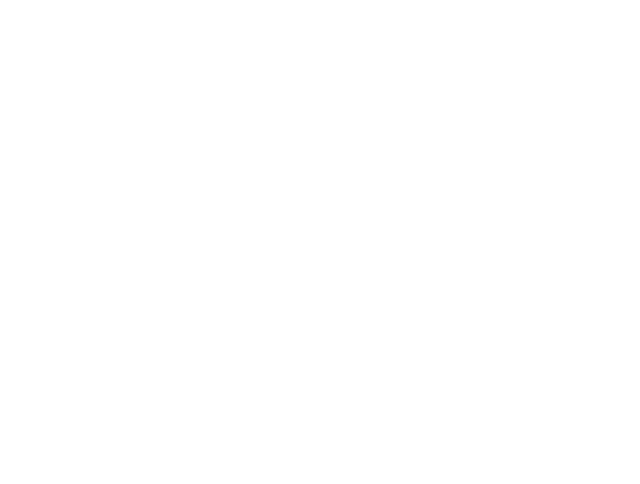
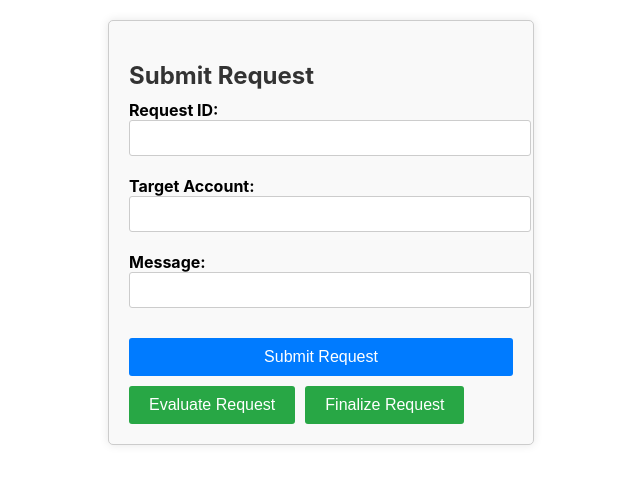
Before and after one commit to SUY113/trustPay-Dapp, a React (Create React App) app: page /advance-payment-request in a window 1280 px wide. Before the commit this address had no page. Shown: the top 484 px of the page, without its empty margins (319-959 px from the left). Built offline with nearby package versions, Linux system fonts and the light colour scheme.

Commit message:
Update mint Token, Multisign UI(NotTest)

```diff
--- a/src/App.js
+++ b/src/App.js
@@ -8,6 +8,8 @@ import InputInfoPage from './components/Database/InputInfoPage';
 import DashboardStaff from './components/Database/DashboardStaff';
 import DashboardAccountant from './components/Database/DashboardAccountant';
 import DashboardManager from './components/Database/DashboardManager';
+import AdvancePaymentRequest from './components/Multisign/AdvancePaymentRequest';
+import AdvancePaymentResponse from './components/Multisign/AdvancePaymentResponse';
 
 function App() {
   return (
@@ -21,6 +23,8 @@ function App() {
           <Route path="/dashboard-Staff" element={<DashboardStaff/>}/>
           <Route path="/dashboard-Accountant" element={<DashboardAccountant/>}/>
           <Route path="/dashboard-Manager" element={<DashboardManager/>}/>
+          <Route path="/advance-payment-request" element={<AdvancePaymentRequest/>}/>
+          <Route path="/advance-payment-response" element={<AdvancePaymentResponse/>}/>
         </Routes>
       </div>
     </Router>
--- a/src/components/Database/DashboardStaff.js
+++ b/src/components/Database/DashboardStaff.js
@@ -68,6 +68,14 @@ function DashboardStaff() {
     handleSubmit(new Event('submit'));
   };
 
+  const handleAdvancePaymentClick = () => {
+    if (userName.toLowerCase() === 'admin') {
+      navigate('/advance-payment-request');
+    } else {
+      navigate('/advance-payment-response');
+    }
+  };
+
   return (
     <div className="dashboard-container">
       <div className="query-form">
@@ -98,7 +106,7 @@ function DashboardStaff() {
         )}
       </div>
       <div className="actions">
-        <button type="button">Ứng Tiền</button>
+        <button type="button" onClick={handleAdvancePaymentClick}>Ứng Tiền</button>
         <button type="button">Chuyển</button>
         <button type="button">Đổi ETH</button>
         <button type="button" onClick={handleUpdateClick}>Update</button>
--- /dev/null
+++ b/src/components/Multisign/AdvancePaymentRequest.css
@@ -0,0 +1,82 @@
+.request-form-container {
+  width: 30%;
+  margin: 20px auto;
+  padding: 20px;
+  border: 1px solid #ccc;
+  border-radius: 5px;
+  box-shadow: 0 0 10px rgba(0, 0, 0, 0.1);
+  background-color: #f9f9f9;
+}
+
+.request-form-container h2 {
+  font-size: 1.5rem;
+  margin-bottom: 10px;
+  color: #333;
+}
+
+.request-form-container form {
+  display: flex;
+  flex-direction: column;
+  width: 100%;
+  max-width: 400px;
+}
+
+.request-form-container label {
+  margin-bottom: 10px;
+  font-size: 1rem;
+}
+
+.request-form-container input[type="text"] {
+  width: 100%;
+  padding: 8px;
+  font-size: 1rem;
+  border: 1px solid #ccc;
+  border-radius: 3px;
+}
+
+.request-form-container button[type="submit"] {
+  margin-top: 10px;
+  padding: 10px;
+  font-size: 1rem;
+  background-color: #007bff;
+  color: #fff;
+  border: none;
+  border-radius: 3px;
+  cursor: pointer;
+}
+
+.request-form-container button[type="submit"]:hover {
+  background-color: #0056b3;
+}
+
+.request-form-container .button-group {
+  margin-top: 20px;
+}
+
+.request-form-container .evaluate-request-button,
+.request-form-container .finalize-request-button {
+  padding: 10px 20px;
+  font-size: 1rem;
+  margin-right: 10px;
+  margin-top: 10px;
+  background-color: #28a745;
+  color: #fff;
+  border: none;
+  border-radius: 3px;
+  cursor: pointer;
+}
+
+.request-form-container .evaluate-request-button:hover,
+.request-form-container .finalize-request-button:hover {
+  background-color: #218838;
+}
+
+.request-form-container .error-message {
+  margin-top: 10px;
+  color: #dc3545;
+}
+
+.request-form-container .success-message {
+  margin-top: 10px;
+  color: #28a745;
+}
--- /dev/null
+++ b/src/components/Multisign/AdvancePaymentRequest.js
@@ -0,0 +1,92 @@
+import React, { useState } from 'react';
+import axios from 'axios';
+import './AdvancePaymentRequest.css';
+
+function AdvancePaymentRequest() {
+  const [requestID, setRequestID] = useState('');
+  const [targetAccount, setTargetAccount] = useState('');
+  const [message, setMessage] = useState('');
+  const [errorMessage, setErrorMessage] = useState('');
+  const [successMessage, setSuccessMessage] = useState('');
+
+  const handleSubmit = async (event) => {
+    event.preventDefault();
+
+    try {
+      await axios.post('http://localhost:3000/submit-request', {
+        requestID: requestID,
+        targetAccount: targetAccount,
+        message: message
+      });
+
+      setSuccessMessage('Request submitted successfully.');
+      setErrorMessage('');
+    } catch (error) {
+      console.error('Error:', error);
+      setErrorMessage('Failed to submit request.');
+      setSuccessMessage('');
+    }
+  };
+
+  const handleEvaluateRequest = async () => {
+    try {
+      const res = await axios.post('http://localhost:3000/evaluate-request', { requestID });
+      setMessage(res.data.result);
+    } catch (error) {
+      setMessage(error.res.data.error);
+    }
+  };
+
+  const handleFinalizeRequest = async () => {
+    try {
+      const res = await axios.post('http://localhost:3000/finalize-request', { requestID });
+      setMessage(res.data.result);
+    } catch (error) {
+      setMessage(error.res.data.error);
+    }
+  };
+
+  return (
+    <div className="request-form-container">
+      <h2>Submit Request</h2>
+      {errorMessage && <p className="error-message">{errorMessage}</p>}
+      {successMessage && <p className="success-message">{successMessage}</p>}
+      <form onSubmit={handleSubmit}>
+        <label>
+          Request ID:
+          <input
+            type="text"
+            value={requestID}
+            onChange={(e) => setRequestID(e.target.value)}
+            required
+          />
+        </label>
+        <label>
+          Target Account:
+          <input
+            type="text"
+            value={targetAccount}
+            onChange={(e) => setTargetAccount(e.target.value)}
+            required
+          />
+        </label>
+        <label>
+          Message:
+          <input
+            type="text"
+            value={message}
+            onChange={(e) => setMessage(e.target.value)}
+            required
+          />
+        </label>
+        <button type="submit">Submit Request</button>
+      </form>
+      <div>
+      <button className="evaluate-request-button" onClick={handleEvaluateRequest}>Evaluate Request</button>
+      <button className="finalize-request-button" onClick={handleFinalizeRequest}>Finalize Request</button>
+      </div>
+    </div>
+  );
+}
+
+export default AdvancePaymentRequest;
--- /dev/null
+++ b/src/components/Multisign/AdvancePaymentResponse.css
@@ -0,0 +1,52 @@
+.response-form-container {
+    max-width: 500px;
+    margin: 0 auto;
+    padding: 20px;
+    border: 1px solid #ccc;
+    border-radius: 5px;
+    background-color: #f9f9f9;
+  }
+
+  .response-form-container h2 {
+    text-align: center;
+  }
+
+  .response-form-container .error-message {
+    color: red;
+    text-align: center;
+  }
+
+  .response-form-container .success-message {
+    color: green;
+    text-align: center;
+  }
+
+  .response-form-container form {
+    display: flex;
+    flex-direction: column;
+  }
+
+  .response-form-container label {
+    margin-bottom: 10px;
+  }
+
+  .response-form-container input,
+  .response-form-container select {
+    padding: 8px;
+    margin-bottom: 10px;
+    border: 1px solid #ccc;
+    border-radius: 3px;
+  }
+
+  .response-form-container button {
+    padding: 10px;
+    background-color: #007bff;
+    color: white;
+    border: none;
+    border-radius: 3px;
+    cursor: pointer;
+  }
+
+  .response-form-container button:hover {
+    background-color: #0056b3;
+  }
--- /dev/null
+++ b/src/components/Multisign/AdvancePaymentResponse.js
@@ -0,0 +1,62 @@
+import React, { useState } from 'react';
+import axios from 'axios';
+import './AdvancePaymentResponse.css';
+
+function AdvancePaymentResponse() {
+ const [requestID, setRequestID] = useState('');
+  const [response, setResponse] = useState('');
+  const [errorMessage, setErrorMessage] = useState('');
+  const [successMessage, setSuccessMessage] = useState('');
+
+  const handleSubmit = async (event) => {
+    event.preventDefault();
+
+    try {
+    await axios.post('http://localhost:3000/respond-response', {
+        requestID: requestID,
+        response: response
+      });
+
+      setSuccessMessage('Response submitted successfully.');
+      setErrorMessage('');
+    } catch (error) {
+      console.error('Error:', error);
+      setErrorMessage('Failed to submit response.');
+      setSuccessMessage('');
+    }
+  };
+
+  return (
+    <div className="response-form-container">
+      <h2>Submit Response</h2>
+      {errorMessage && <p className="error-message">{errorMessage}</p>}
+      {successMessage && <p className="success-message">{successMessage}</p>}
+      <form onSubmit={handleSubmit}>
+        <label>
+          Request ID:
+          <input
+            type="text"
+            value={requestID}
+            onChange={(e) => setRequestID(e.target.value)}
+            required
+          />
+        </label>
+        <label>
+          Response:
+          <select
+            value={response}
+            onChange={(e) => setResponse(e.target.value)}
+            required
+          >
+            <option value="">Select a response</option>
+            <option value="yes">Yes</option>
+            <option value="no">No</option>
+          </select>
+        </label>
+        <button type="submit">Submit Response</button>
+      </form>
+    </div>
+  );
+}
+
+export default AdvancePaymentResponse;
```
